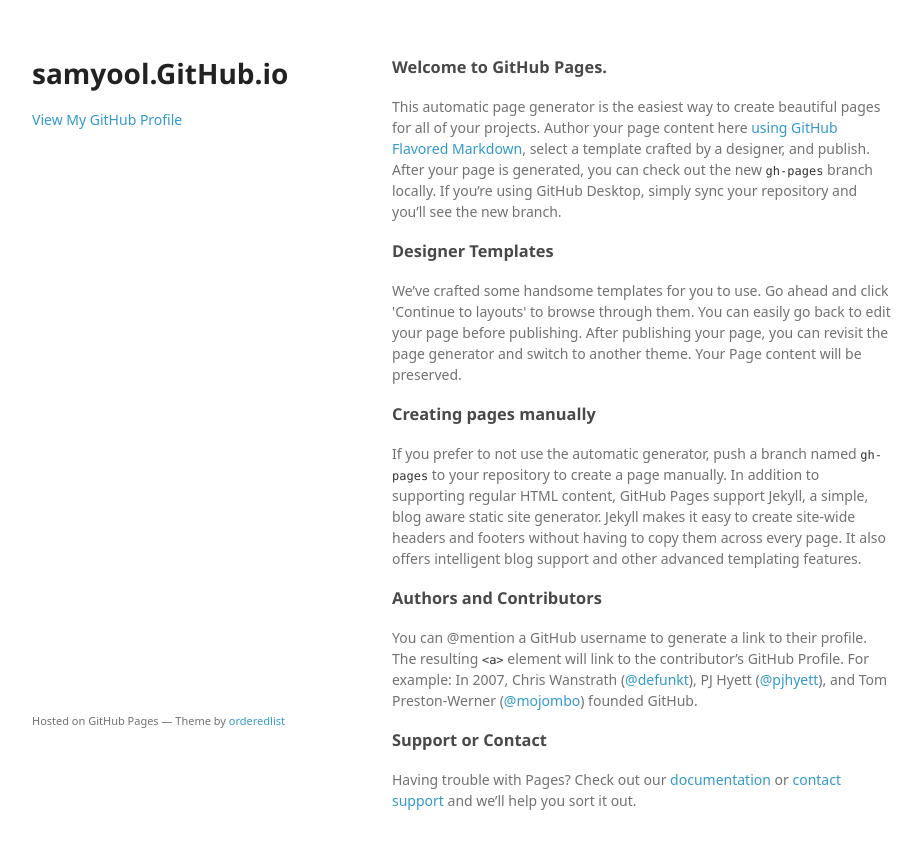
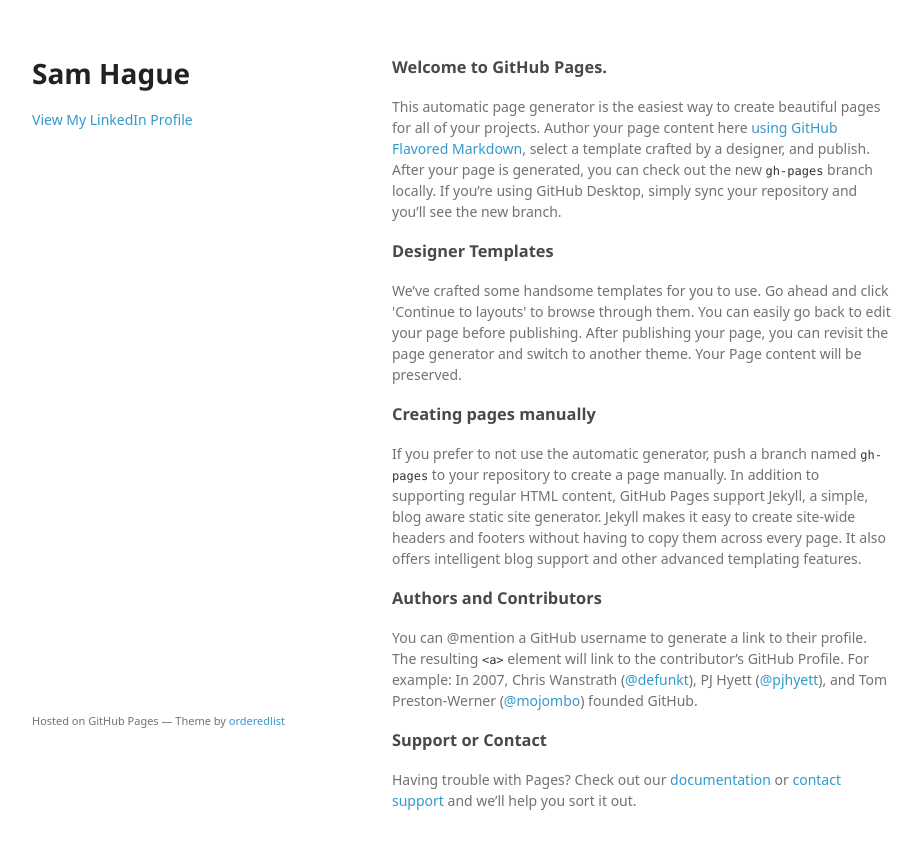
Before and after one commit to samyool/samyool.github.io, a plain HTML site: page index.html in a window 1280 px wide. Shown: the whole page, without its empty margins (178-1100 px from the left). Drawn offline with Linux system fonts and the light colour scheme; a web font is replaced by a local one.

Commit message:
Update index.html

```diff
--- a/index.html
+++ b/index.html
@@ -3,7 +3,7 @@
   <head>
     <meta charset="utf-8">
     <meta http-equiv="X-UA-Compatible" content="chrome=1">
-    <title>samyool.GitHub.io by samyool</title>
+    <title>Sam Hague - Homepage</title>
 
     <link rel="stylesheet" href="stylesheets/styles.css">
     <link rel="stylesheet" href="stylesheets/github-light.css">
@@ -15,11 +15,11 @@
   <body>
     <div class="wrapper">
       <header>
-        <h1>samyool.GitHub.io</h1>
+        <h1>Sam Hague</h1>
         <p></p>
 
 
-        <p class="view"><a href="https://github.com/samyool">View My GitHub Profile</a></p>
+        <p class="view"><a href="https://uk.linkedin.com/in/sam-hague-b8833a107">View My LinkedIn Profile</a></p>
 
       </header>
       <section>
```
